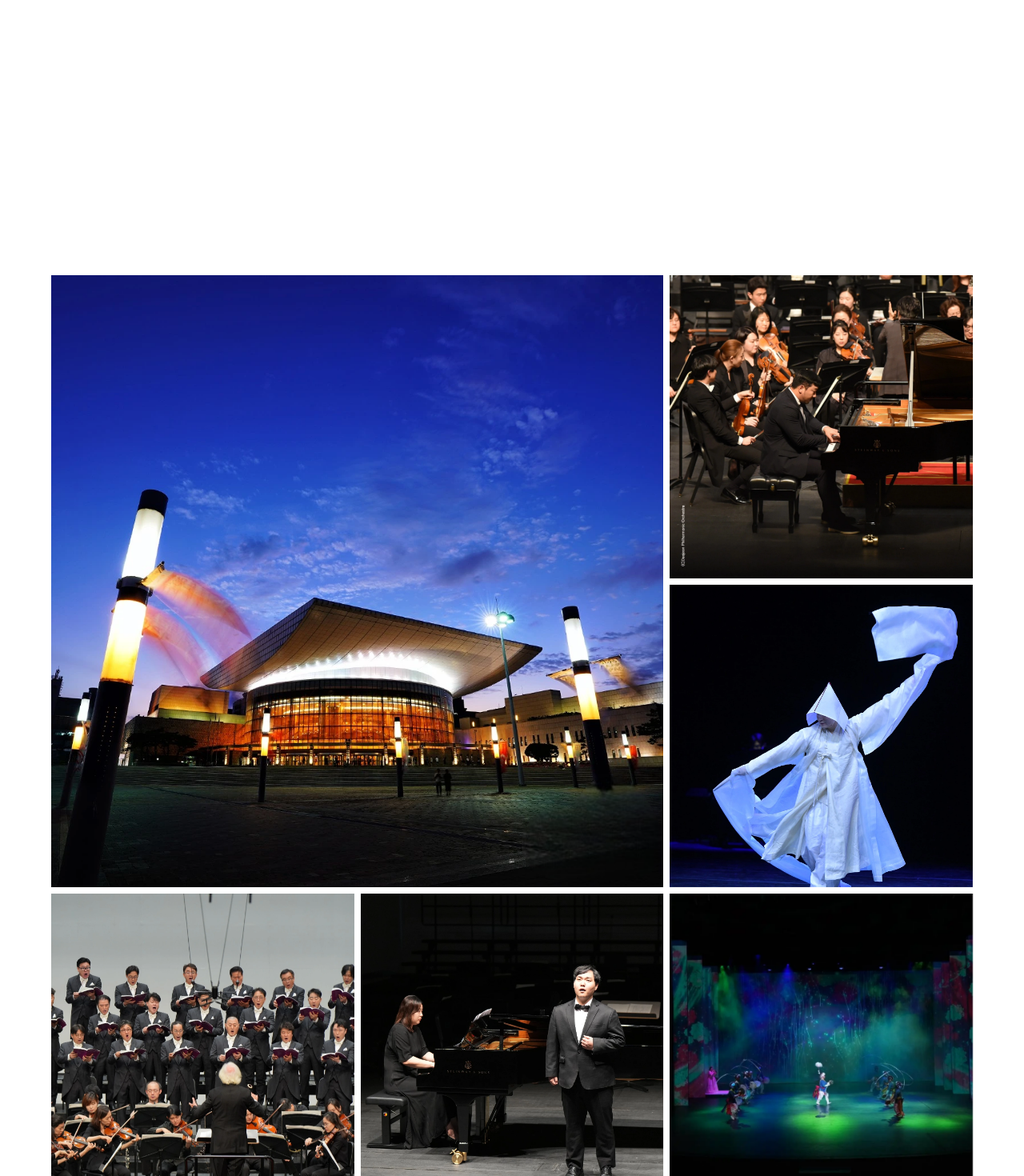
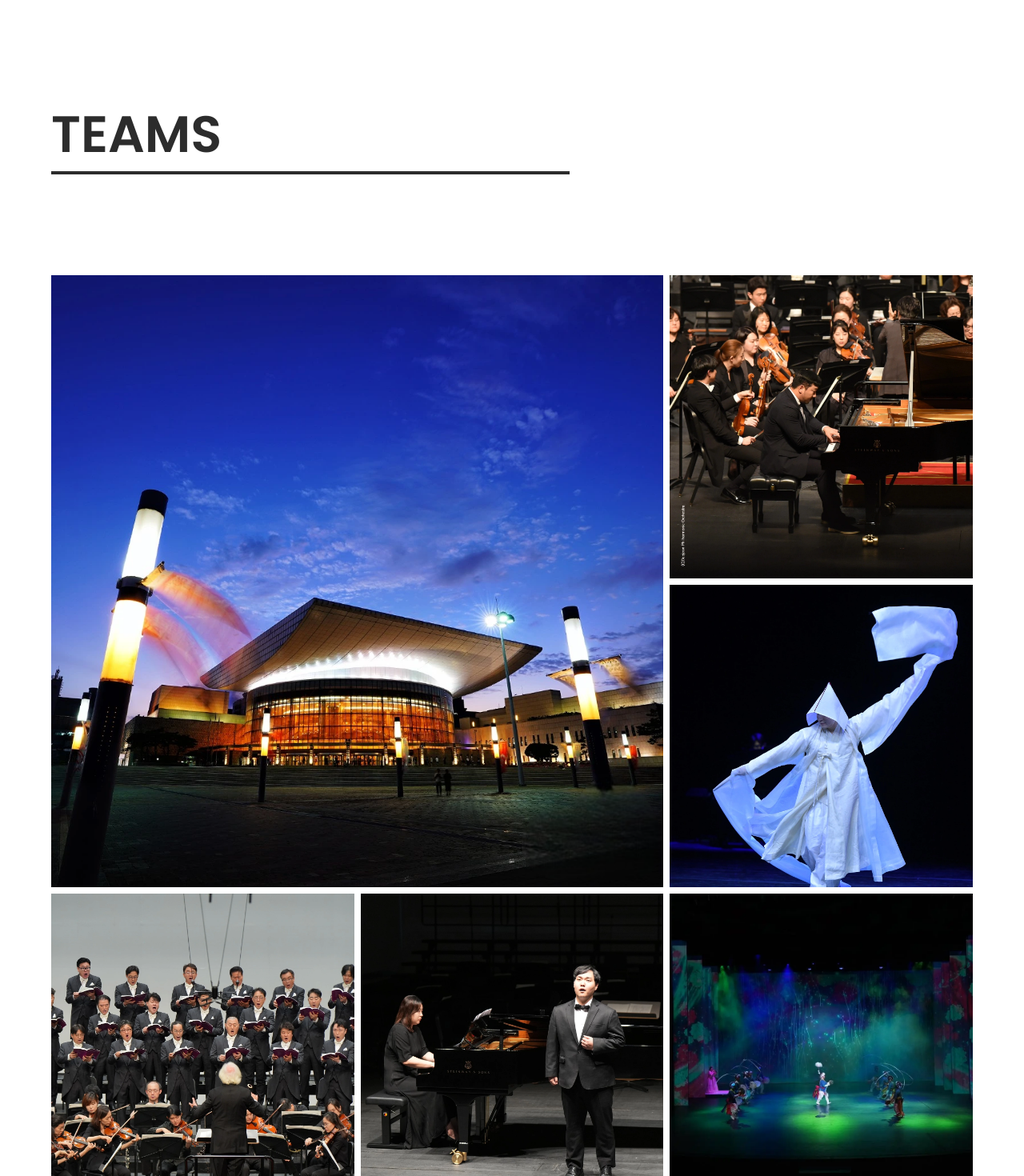
Before and after one commit to heechan2003/daejeon-arts, a React (Vite) app: page / in a window 1280 px wide. Shown: the part 840-2310 px from the top of the page at 80% size. Built offline with nearby package versions, Linux system fonts and the light colour scheme.

Commit message:
removed useInView animation from home/teams

```diff
--- a/src/components/Header/Heading.module.css
+++ b/src/components/Header/Heading.module.css
@@ -7,13 +7,6 @@
     position: relative;
     font-size: 4rem;
     font-weight: 600;
-    opacity: 0;
-    transform: translateX(-50px);
-}
-
-.headingWrap.animate h2 {
-    animation: slideIn 0.4s ease-out forwards;
-    animation-delay: 0.1s;
 }
 
 .headingWrap h2::after {
@@ -21,14 +14,9 @@
     position: absolute;
     left: 0;
     bottom: -.1rem;
-    width: 0;
+    width: 648px;
     height: .2rem;
     background-color: var(--color-neutral);
-}
-
-.headingWrap.animate h2::after {
-    animation: underlineGrow 0.4s ease-out forwards;
-    animation-delay: 0.4s;
 }
 
 /* mobile responsive */
@@ -38,50 +26,7 @@
         text-align: center;
     }
 
-    .headingWrap h2 {
-        opacity: 0;
-        transform: translateY(30px);
-    }
-
-    .headingWrap.animate h2 {
-        animation: slideUp 0.4s ease-out forwards;
-        animation-delay: 0.1s;
-    }
-
     .headingWrap h2::after {
-        width: 0;
-    }
-
-    .headingWrap.animate h2::after {
-        animation: underlineGrowMobile 0.4s ease-out forwards;
-        animation-delay: 0.4s;
-    }
-}
-
-/* desktop keyframe */
-@keyframes slideIn {
-    to {
-        opacity: 1;
-        transform: translateX(0);
-    }
-}
-
-@keyframes underlineGrow {
-    to {
-        width: 648px;
-    }
-}
-
-/* mobile keyframe */
-@keyframes slideUp {
-    to {
-        opacity: 1;
-        transform: translateY(0);
-    }
-}
-
-@keyframes underlineGrowMobile {
-    to {
         width: 100%;
     }
 }
--- a/src/components/Header/Heading.tsx
+++ b/src/components/Header/Heading.tsx
@@ -1,5 +1,3 @@
-import clsx from 'clsx';
-import useInView from '../../hooks/useInView';
 import styles from './Heading.module.css';
 
 interface HeadingProps {
@@ -7,15 +5,9 @@ interface HeadingProps {
 };
 
 const Heading = ({ title }: HeadingProps) => {
-    const { ref, isIntersecting } = useInView({ threshold: 0.5 });
-
     return (
         <div
-            ref={ref}
-            className={clsx(
-                styles.headingWrap,
-                isIntersecting && styles.animate
-            )}
+            className={styles.headingWrap}
         >
             <h2>{title}</h2>
         </div>
--- a/src/hooks/useInView.ts
+++ /dev/null
@@ -1,27 +0,0 @@
-import { useEffect, useRef, useState } from "react";
-
-// Returns a ref and a boolean indicating if the element has entered the viewport (once)
-const useInView = (options?: IntersectionObserverInit) => {
-    const ref = useRef<HTMLDivElement | null>(null);
-    const [hasIntersected, setHasIntersected] = useState(false);
-
-    useEffect(() => {
-        if (hasIntersected) return;
-
-        const observer = new IntersectionObserver(([entry], observerInstance) => {
-            if (entry.isIntersecting) {
-                setHasIntersected(true);
-                observerInstance.disconnect();
-            }
-        }, options);
-
-        const currentRef = ref.current;
-        if (currentRef) observer.observe(currentRef);
-
-        return () => observer.disconnect();
-    }, [options, hasIntersected]);
-
-    return { ref, isIntersecting: hasIntersected };
-};
-
-export default useInView;
--- a/src/pages/Home/Teams/Teams.module.css
+++ b/src/pages/Home/Teams/Teams.module.css
@@ -17,7 +17,6 @@
     gap: .5rem;
     width: 90%;
     max-width: 1280px;
-    opacity: 0;
 }
 
 .arthall {
@@ -39,23 +38,6 @@
     grid-area: g;
 }
 
-.animate {
-    opacity: 1;
-}
-
-.animate > * {
-    opacity: 0;
-    transform: translateY(50px);
-    animation: cardSlideUp 0.6s ease forwards;
-}
-
-.animate > *:nth-child(1) { animation-delay: 0.2s; }
-.animate > *:nth-child(2) { animation-delay: 0.4s; }
-.animate > *:nth-child(3) { animation-delay: 0.6s; }
-.animate > *:nth-child(4) { animation-delay: 0.8s; }
-.animate > *:nth-child(5) { animation-delay: 1s; }
-.animate > *:nth-child(6) { animation-delay: 1.2s; }
-
 /* Mobile layout */
 @media (max-width: 768px) {
     .teamCardsWrap {
@@ -74,11 +56,3 @@
         aspect-ratio: 2 / 1;
     }
 }
-
-/* keyframe */
-@keyframes cardSlideUp {
-    to {
-        opacity: 1;
-        transform: translateY(0);
-    }
-}
--- a/src/pages/Home/Teams/Teams.tsx
+++ b/src/pages/Home/Teams/Teams.tsx
@@ -1,7 +1,5 @@
 import { useState, useEffect } from 'react';
-import clsx from 'clsx';
 import { useLazyBackgrounds } from '../../../hooks/useLazyBackground';
-import useInView from '../../../hooks/useInView';
 import { useDevice } from '../../../context/DeviceContext';
 import arthallImg from '../../../assets/images/sub_img/arthall.webp'
 import Heading from '../../../components/Header/Heading';
@@ -15,7 +13,6 @@ const Teams = () => {
     const { isMobile } = useDevice();
     // stores card currently expanded on mobile
     const [activeCard, setActiveCard] = useState<string | null>(null);
-    const { ref, isIntersecting } = useInView({ threshold: 0.3 });
 
     useEffect(() => {
         // reset active card when switched to desktop
@@ -32,16 +29,10 @@ const Teams = () => {
     };
 
     return (
-        <div
-            ref={ref}
-            className={styles.teamsWrap}
-        >
+        <div className={styles.teamsWrap}>
             <Heading title='TEAMS'/>
             <div
-                className={clsx(
-                    styles.teamCardsWrap,
-                    isIntersecting && styles.animate
-                )}
+                className={styles.teamCardsWrap}
             >
                 <ArthallCard
                     label='arthall'
```
